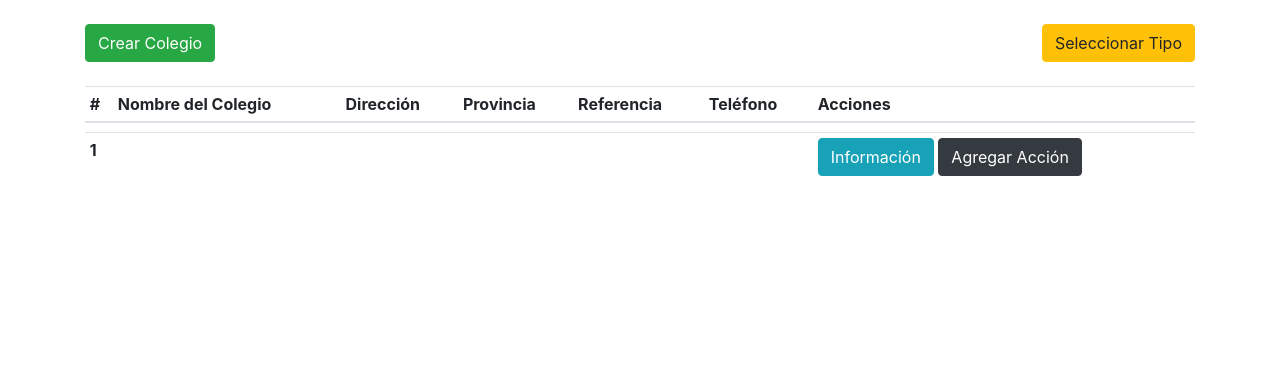
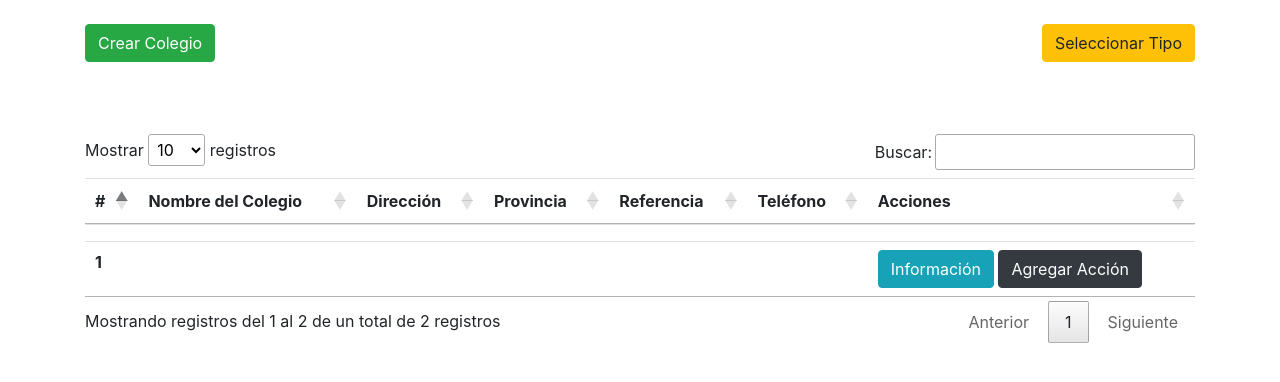
Before and after one commit to WilberC/school_follower, a Django app: template templates/lista_colegios.html in a window 1280 px wide. Shown: the top 382 px of the page. Run offline with Django 3.2, Linux system fonts and the light colour scheme; the template is opened without the code that fills it: most values are stand-ins (such as "Sample title", 1, 10 or a date in 2020); some libraries are stand-ins or nearby versions.

Commit message:
add_table_search

```diff
--- a/school_follower/settings.py
+++ b/school_follower/settings.py
@@ -144,3 +144,5 @@ ACCOUNT_AUTHENTICATION_METHOD = 'username_email'
 ACCOUNT_AUTHENTICATED_LOGIN_REDIRECTS = False
 # --------------
 EMAIL_BACKEND = 'django.core.mail.backends.console.EmailBackend'
+# --------------
+LOGIN_REDIRECT_URL = 'list_tipo'
--- a/templates/get_tipo.html
+++ b/templates/get_tipo.html
@@ -5,9 +5,12 @@
     <title>{% block tittle %}Seleccionar Tipo Colegio{% endblock %}</title>
     <link href="https://stackpath.bootstrapcdn.com/bootstrap/4.1.3/css/bootstrap.min.css" rel="stylesheet"
           integrity="sha384-MCw98/SFnGE8fJT3GXwEOngsV7Zt27NXFoaoApmYm81iuXoPkFOJwJ8ERdknLPMO" crossorigin="anonymous">
+    <link rel="stylesheet" type="text/css" href="https://cdn.datatables.net/1.10.19/css/jquery.dataTables.css">
+
 </head>
 <body>
 <script src="https://code.jquery.com/jquery-3.3.1.min.js"></script>
+<script type="text/javascript" charset="utf8" src="https://cdn.datatables.net/1.10.19/js/jquery.dataTables.js"></script>
 {% block contenido %}
     <div class="container" align="center">
         {% for tipo in get_tipo %}
--- a/templates/lista_colegios.html
+++ b/templates/lista_colegios.html
@@ -16,7 +16,9 @@
             </div>
         </div>
         <br>
-        <table class="table table-sm">
+        <br>
+        <br>
+        <table class="table table-sm my_table">
             <thead>
             <tr>
                 <th scope="col">#</th>
@@ -63,4 +65,34 @@
             </tbody>
         </table>
     </div>
+    <script>
+        $(document).ready(function () {
+            $('.my_table').DataTable({
+                "language": {
+                    "sProcessing": "Procesando...",
+                    "sLengthMenu": "Mostrar _MENU_ registros",
+                    "sZeroRecords": "No se encontraron resultados",
+                    "sEmptyTable": "Ningún dato disponible en esta tabla",
+                    "sInfo": "Mostrando registros del _START_ al _END_ de un total de _TOTAL_ registros",
+                    "sInfoEmpty": "Mostrando registros del 0 al 0 de un total de 0 registros",
+                    "sInfoFiltered": "(filtrado de un total de _MAX_ registros)",
+                    "sInfoPostFix": "",
+                    "sSearch": "Buscar:",
+                    "sUrl": "",
+                    "sInfoThousands": ",",
+                    "sLoadingRecords": "Cargando...",
+                    "oPaginate": {
+                        "sFirst": "Primero",
+                        "sLast": "Último",
+                        "sNext": "Siguiente",
+                        "sPrevious": "Anterior"
+                    },
+                    "oAria": {
+                        "sSortAscending": ": Activar para ordenar la columna de manera ascendente",
+                        "sSortDescending": ": Activar para ordenar la columna de manera descendente"
+                    }
+                }
+            });
+        });
+    </script>
 {% endblock %}
```
